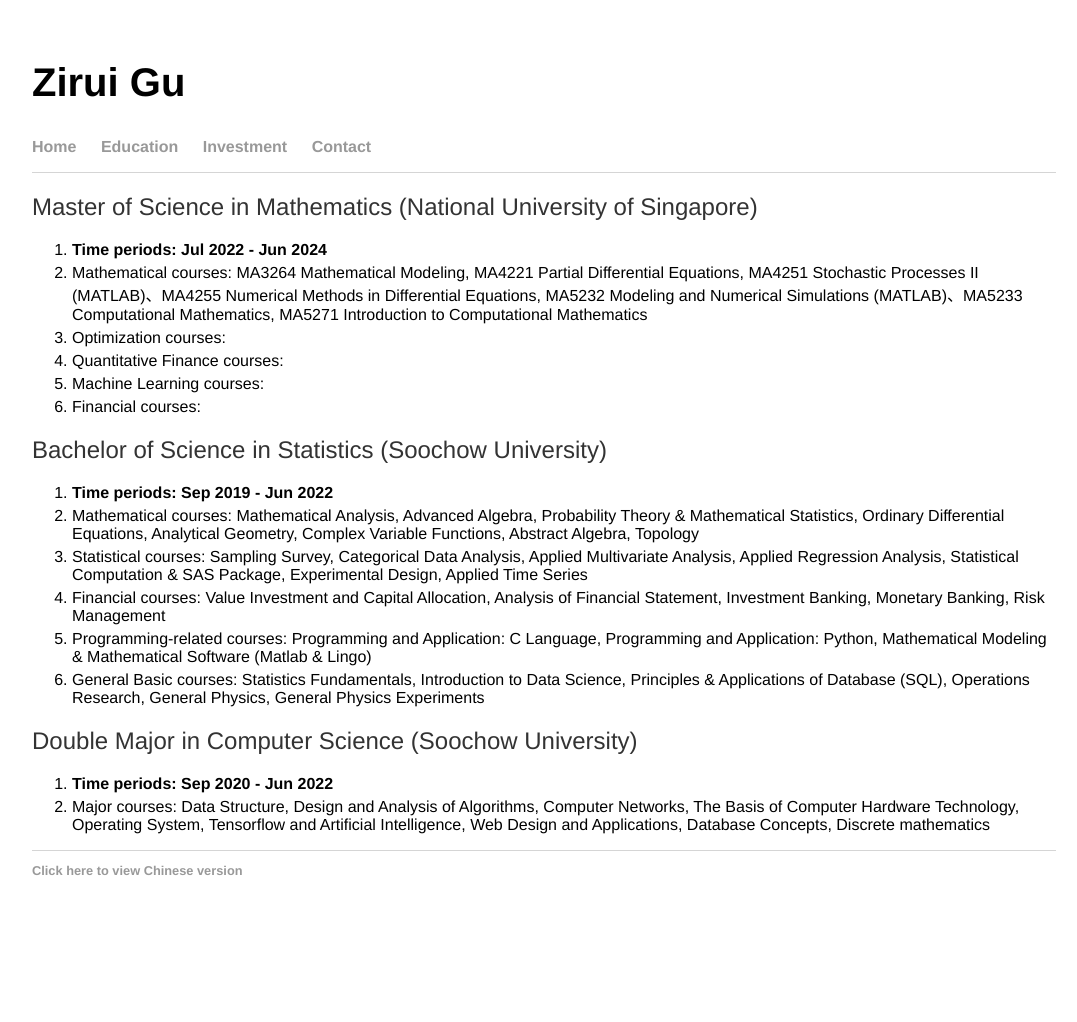
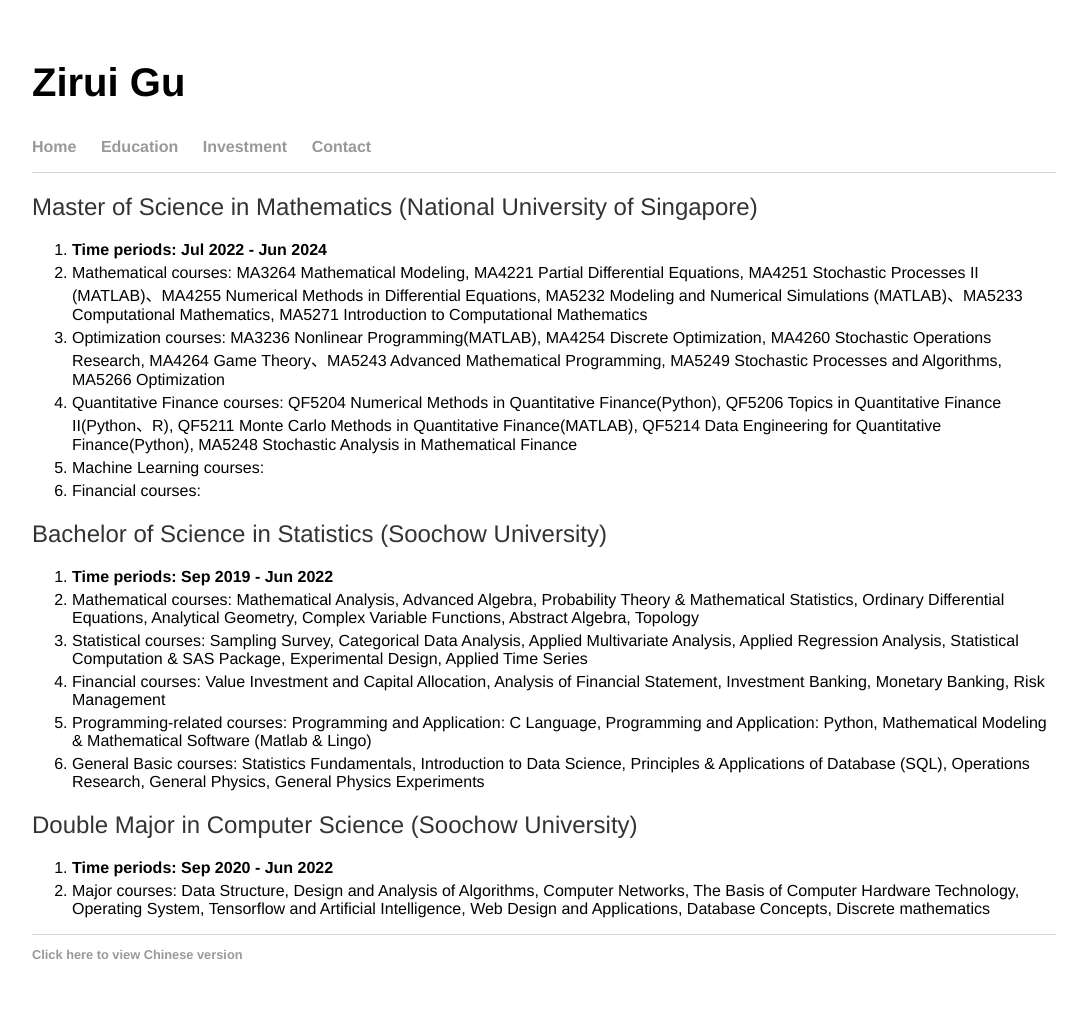
Before and after one commit to ziruigu/ziruigu.github.io, a Jekyll site: the page built from education/index.html, in a window 1280 px wide. Shown: the whole page, without its empty margins (96-1173 px from the left). Built offline with Jekyll 4.4.1, drawn with Linux system fonts in a browser that asks for light colours; before the commit the page ends 938 px from its top, so only the background shows below that.

Commit message:
Update index.html

```diff
--- a/education/index.html
+++ b/education/index.html
@@ -8,8 +8,8 @@
   <ol>
  <li><b>Time periods: Jul 2022 - Jun 2024</b></li>
  <li>Mathematical courses: MA3264 Mathematical Modeling, MA4221 Partial Differential Equations, MA4251 Stochastic Processes II (MATLAB)、MA4255 Numerical Methods in Differential Equations, MA5232 Modeling and Numerical Simulations (MATLAB)、MA5233 Computational Mathematics, MA5271 Introduction to Computational Mathematics</li>
- <li>Optimization courses:</li>
- <li>Quantitative Finance courses:</li>
+ <li>Optimization courses: MA3236 Nonlinear Programming(MATLAB), MA4254 Discrete Optimization, MA4260 Stochastic Operations Research, MA4264 Game Theory、MA5243 Advanced Mathematical Programming, MA5249 Stochastic Processes and Algorithms, MA5266 Optimization</li>
+ <li>Quantitative Finance courses: QF5204 Numerical Methods in Quantitative Finance(Python), QF5206 Topics in Quantitative Finance II(Python、R), QF5211 Monte Carlo Methods in Quantitative Finance(MATLAB), QF5214 Data Engineering for Quantitative Finance(Python), MA5248 Stochastic Analysis in Mathematical Finance</li>
  <li>Machine Learning courses:</li>
  <li>Financial courses:</li>
 
```
